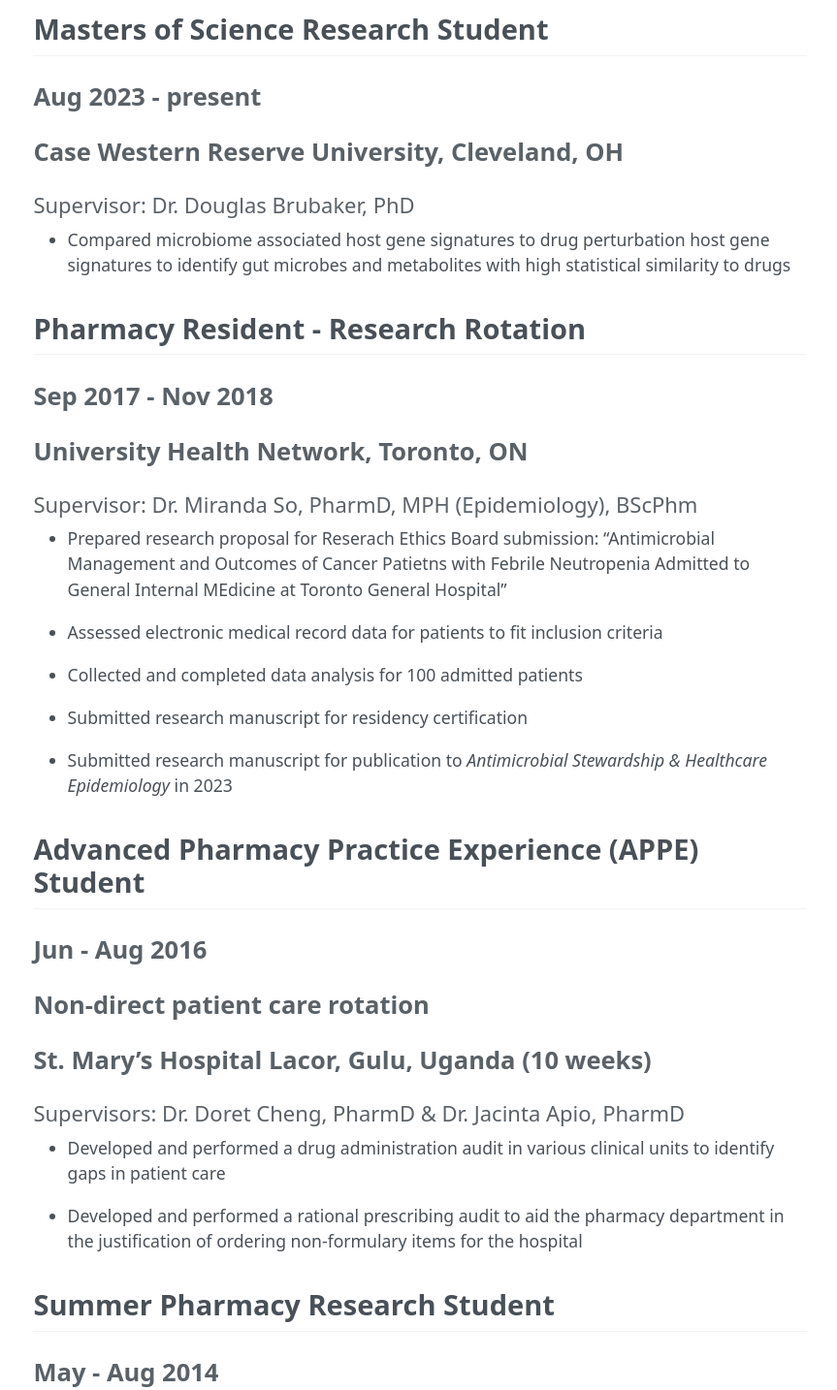
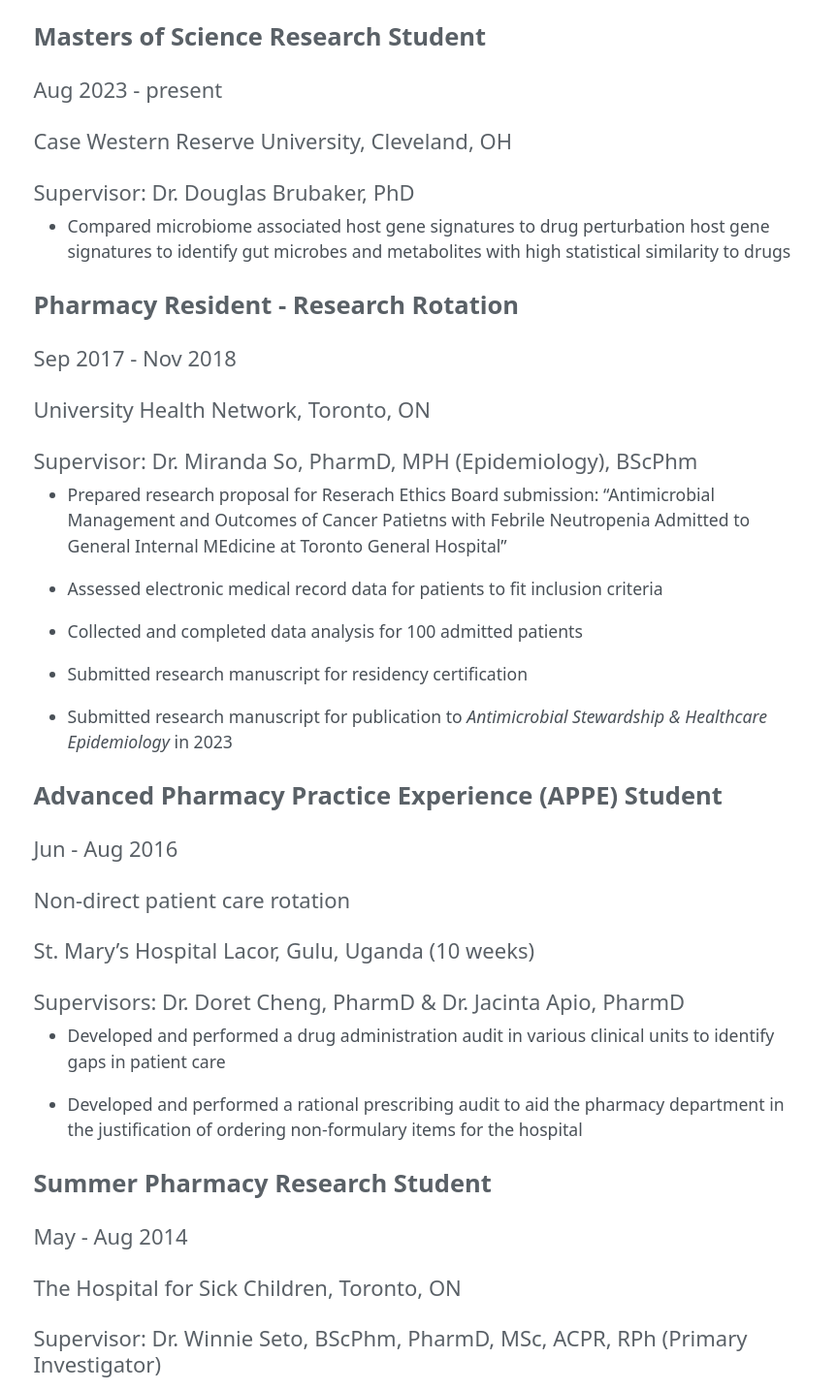
Before and after one commit to rachel-xyl-yeh/rachelxyliuyeh, a plain HTML site: page docs/researchexperience/index.html in a window 1280 px wide. Shown: the part 166-1600 px from the top of the page at 97% size, without its empty margins (207-1070 px from the left). Drawn offline with Linux system fonts and the light colour scheme.

Commit message:
Add files via upload

```diff
--- a/docs/researchexperience/index.html
+++ b/docs/researchexperience/index.html
@@ -151,13 +151,14 @@
 </header>
 
 
-<section id="masters-of-science-research-student" class="level2">
-<h2 class="anchored" data-anchor-id="masters-of-science-research-student">Masters of Science Research Student</h2>
-<section id="aug-2023---present" class="level3">
-<h3 class="anchored" data-anchor-id="aug-2023---present">Aug 2023 - present</h3>
+<section id="masters-of-science-research-student" class="level3">
+<h3 class="anchored" data-anchor-id="masters-of-science-research-student">Masters of Science Research Student</h3>
+<section id="aug-2023---present" class="level4">
+<h4 class="anchored" data-anchor-id="aug-2023---present">Aug 2023 - present</h4>
 </section>
-<section id="case-western-reserve-university-cleveland-oh" class="level3">
-<h3 class="anchored" data-anchor-id="case-western-reserve-university-cleveland-oh">Case Western Reserve University, Cleveland, OH</h3>
+<section id="case-western-reserve-university-cleveland-oh" class="level4">
+<h4 class="anchored" data-anchor-id="case-western-reserve-university-cleveland-oh">Case Western Reserve University, Cleveland, OH</h4>
+</section>
 <section id="supervisor-dr.-douglas-brubaker-phd" class="level4">
 <h4 class="anchored" data-anchor-id="supervisor-dr.-douglas-brubaker-phd">Supervisor: Dr.&nbsp;Douglas Brubaker, PhD</h4>
 <ul>
@@ -165,14 +166,14 @@
 </ul>
 </section>
 </section>
+<section id="pharmacy-resident---research-rotation" class="level3">
+<h3 class="anchored" data-anchor-id="pharmacy-resident---research-rotation">Pharmacy Resident - Research Rotation</h3>
+<section id="sep-2017---nov-2018" class="level4">
+<h4 class="anchored" data-anchor-id="sep-2017---nov-2018">Sep 2017 - Nov 2018</h4>
 </section>
-<section id="pharmacy-resident---research-rotation" class="level2">
-<h2 class="anchored" data-anchor-id="pharmacy-resident---research-rotation">Pharmacy Resident - Research Rotation</h2>
-<section id="sep-2017---nov-2018" class="level3">
-<h3 class="anchored" data-anchor-id="sep-2017---nov-2018">Sep 2017 - Nov 2018</h3>
+<section id="university-health-network-toronto-on" class="level4">
+<h4 class="anchored" data-anchor-id="university-health-network-toronto-on">University Health Network, Toronto, ON</h4>
 </section>
-<section id="university-health-network-toronto-on" class="level3">
-<h3 class="anchored" data-anchor-id="university-health-network-toronto-on">University Health Network, Toronto, ON</h3>
 <section id="supervisor-dr.-miranda-so-pharmd-mph-epidemiology-bscphm" class="level4">
 <h4 class="anchored" data-anchor-id="supervisor-dr.-miranda-so-pharmd-mph-epidemiology-bscphm">Supervisor: Dr.&nbsp;Miranda So, PharmD, MPH (Epidemiology), BScPhm</h4>
 <ul>
@@ -184,17 +185,17 @@
 </ul>
 </section>
 </section>
+<section id="advanced-pharmacy-practice-experience-appe-student" class="level3">
+<h3 class="anchored" data-anchor-id="advanced-pharmacy-practice-experience-appe-student">Advanced Pharmacy Practice Experience (APPE) Student</h3>
+<section id="jun---aug-2016" class="level4">
+<h4 class="anchored" data-anchor-id="jun---aug-2016">Jun - Aug 2016</h4>
 </section>
-<section id="advanced-pharmacy-practice-experience-appe-student" class="level2">
-<h2 class="anchored" data-anchor-id="advanced-pharmacy-practice-experience-appe-student">Advanced Pharmacy Practice Experience (APPE) Student</h2>
-<section id="jun---aug-2016" class="level3">
-<h3 class="anchored" data-anchor-id="jun---aug-2016">Jun - Aug 2016</h3>
+<section id="non-direct-patient-care-rotation" class="level4">
+<h4 class="anchored" data-anchor-id="non-direct-patient-care-rotation">Non-direct patient care rotation</h4>
 </section>
-<section id="non-direct-patient-care-rotation" class="level3">
-<h3 class="anchored" data-anchor-id="non-direct-patient-care-rotation">Non-direct patient care rotation</h3>
+<section id="st.-marys-hospital-lacor-gulu-uganda-10-weeks" class="level4">
+<h4 class="anchored" data-anchor-id="st.-marys-hospital-lacor-gulu-uganda-10-weeks">St.&nbsp;Mary’s Hospital Lacor, Gulu, Uganda (10 weeks)</h4>
 </section>
-<section id="st.-marys-hospital-lacor-gulu-uganda-10-weeks" class="level3">
-<h3 class="anchored" data-anchor-id="st.-marys-hospital-lacor-gulu-uganda-10-weeks">St.&nbsp;Mary’s Hospital Lacor, Gulu, Uganda (10 weeks)</h3>
 <section id="supervisors-dr.-doret-cheng-pharmd-dr.-jacinta-apio-pharmd" class="level4">
 <h4 class="anchored" data-anchor-id="supervisors-dr.-doret-cheng-pharmd-dr.-jacinta-apio-pharmd">Supervisors: Dr.&nbsp;Doret Cheng, PharmD &amp; Dr.&nbsp;Jacinta Apio, PharmD</h4>
 <ul>
@@ -203,14 +204,14 @@
 </ul>
 </section>
 </section>
+<section id="summer-pharmacy-research-student" class="level3">
+<h3 class="anchored" data-anchor-id="summer-pharmacy-research-student">Summer Pharmacy Research Student</h3>
+<section id="may---aug-2014" class="level4">
+<h4 class="anchored" data-anchor-id="may---aug-2014">May - Aug 2014</h4>
 </section>
-<section id="summer-pharmacy-research-student" class="level2">
-<h2 class="anchored" data-anchor-id="summer-pharmacy-research-student">Summer Pharmacy Research Student</h2>
-<section id="may---aug-2014" class="level3">
-<h3 class="anchored" data-anchor-id="may---aug-2014">May - Aug 2014</h3>
+<section id="the-hospital-for-sick-children-toronto-on" class="level4">
+<h4 class="anchored" data-anchor-id="the-hospital-for-sick-children-toronto-on">The Hospital for Sick Children, Toronto, ON</h4>
 </section>
-<section id="the-hospital-for-sick-children-toronto-on" class="level3">
-<h3 class="anchored" data-anchor-id="the-hospital-for-sick-children-toronto-on">The Hospital for Sick Children, Toronto, ON</h3>
 <section id="supervisor-dr.-winnie-seto-bscphm-pharmd-msc-acpr-rph-primary-investigator" class="level4">
 <h4 class="anchored" data-anchor-id="supervisor-dr.-winnie-seto-bscphm-pharmd-msc-acpr-rph-primary-investigator">Supervisor: Dr.&nbsp;Winnie Seto, BScPhm, PharmD, MSc, ACPR, RPh (Primary Investigator)</h4>
 <ul>
@@ -218,12 +219,8 @@
 <li><p>Prospectively collected, reviewed, and calculated pharmacokinetic parameters on ODD aminoglycosides in 30 hospital-wide pediatric patients</p></li>
 <li><p>Reviewed Monte-Carlo simulations with pharmacokinetic data</p></li>
 </ul>
-<div style="margin: 30px; text-align: center;">
-<a class="btn btn-primary" href="https://www.marvinschmitt.com/blog/website-tutorial-quarto/" role="button" target="_blank" style="padding: 15px 30px;">View the tutorial for this template (+ download link)</a>
-</div>
 
 
-</section>
 </section>
 </section>
 
```
Also changed, not shown: docs/interests/index.html (+0 -3 lines), docs/search.json (+2 -30 lines).
